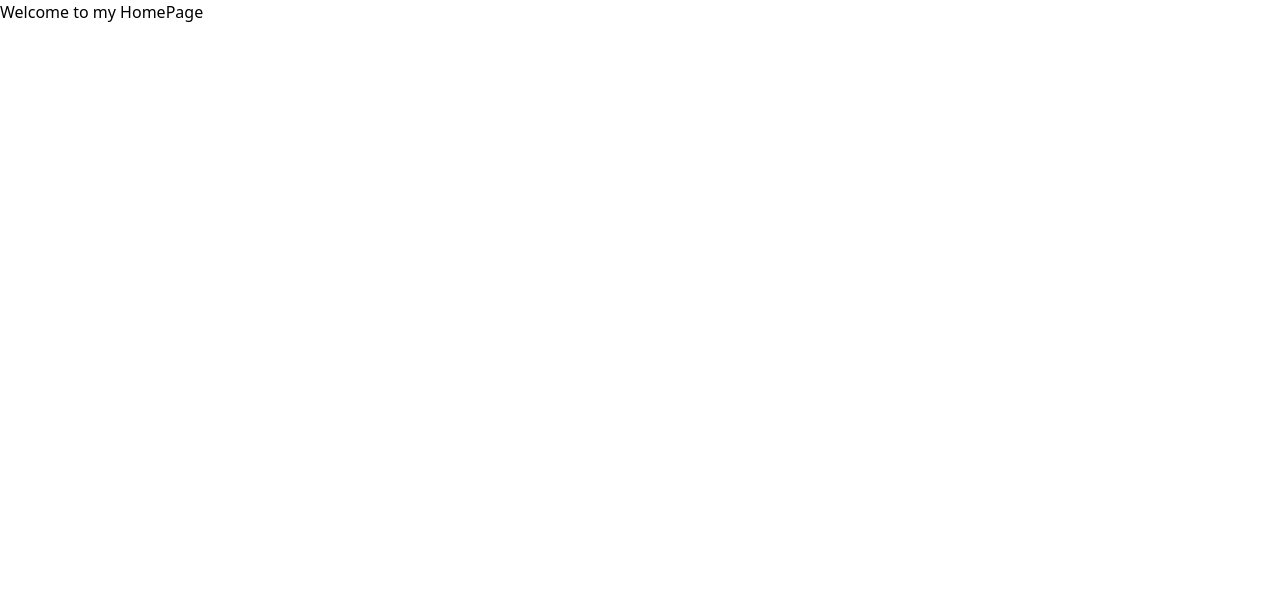
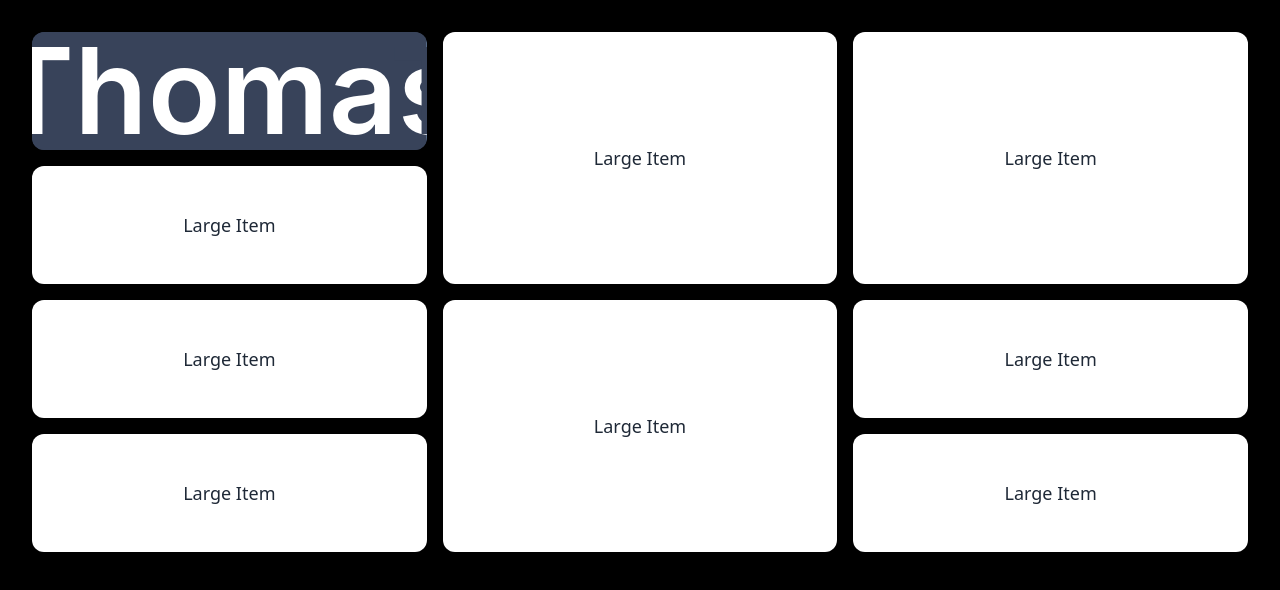
Before and after one commit to thomas944/website, a Next.js app: page /home in a window 1280 px wide. Shown: the top 590 px of the page. Built offline with nearby package versions, Linux system fonts and the light colour scheme.

Commit message:
added name grid and name block

```diff
--- /dev/null
+++ b/app/components/blocks/NameBlock.tsx
@@ -0,0 +1,128 @@
+"use client"
+
+import React, { useState, useEffect } from 'react'
+import { colors } from '@/utils/colors';
+
+interface AnimationState {
+    bg: string;
+    text: string;
+}
+
+const NameBlock = () => {
+
+    const [currentIndex, setCurrentIndex] = useState<number>(0);
+    const [nextIndex, setNextIndex] = useState<number>(1);
+    const [isSliding, setIsSliding] = useState<boolean>(false);
+
+    const states: AnimationState[] = [
+        { bg: colors.darkBlue, text: colors.white },      // Original colors
+        { bg: colors.lightBlue, text: colors.darkBlue }, // Light blue with dark text
+        { bg: colors.white, text: colors.darkBlue }       // White with dark text
+    ];
+
+
+
+    useEffect(() => {
+        let timeoutId: NodeJS.Timeout;
+
+        const runAnimation = (): void => {
+            setIsSliding(true);
+
+            timeoutId = setTimeout(() => {
+                const newCurrentIndex = nextIndex;
+                const newNextIndex = (nextIndex + 1) % states.length;
+
+                setCurrentIndex(newCurrentIndex);
+                setNextIndex(newNextIndex);
+                setIsSliding(false);
+
+                // Determine delay for next animation
+                const isCompletingCycle = newCurrentIndex === 0; // Back to original
+                const nextDelay = isCompletingCycle ? 5000 : 2500; // 5s between cycles, 2.5s between steps
+
+                timeoutId = setTimeout(runAnimation, nextDelay);
+            }, 1200);
+        };
+
+        // Initial delay before starting
+        timeoutId = setTimeout(runAnimation, 10000); // Wait 2 seconds before first animation
+
+        return () => clearTimeout(timeoutId);
+    }, [nextIndex]);
+
+    const containerStyle: React.CSSProperties = {
+        backgroundColor: colors.darkBlue,
+        width: '100%',
+        height: '100%',
+        borderRadius: '0.75rem',
+        display: 'flex',
+        flexDirection: 'row',
+        justifyContent: 'center',
+        alignItems: 'center',
+        position: 'relative',
+        overflow: 'hidden',
+        // Improve rendering for animation
+        willChange: 'contents',
+        isolation: 'isolate', // Creates new stacking context to prevent corner bleeding
+        gridColumn: 'span 1' ,
+    };
+
+    const layerStyle: React.CSSProperties = {
+        position: 'absolute',
+        top: 0,
+        left: 0,
+        right: 0,
+        bottom: 0,
+        display: 'flex',
+        flexDirection: 'row',
+        justifyContent: 'center',
+        alignItems: 'center'
+    };
+
+    const textStyle: React.CSSProperties = {
+        fontFamily: 'Inter, sans-serif',
+        fontSize: '7.5rem',
+        fontWeight: 600
+    };
+
+    const currentLayerStyle: React.CSSProperties = {
+        ...layerStyle,
+        backgroundColor: states[currentIndex].bg,
+        color: states[currentIndex].text,
+        borderRadius: '0.75rem',
+        zIndex: 1
+    };
+
+    const slidingLayerStyle: React.CSSProperties = {
+        ...layerStyle,
+        backgroundColor: states[nextIndex].bg,
+        color: states[nextIndex].text,
+        borderRadius: '0.75rem',
+        transform: isSliding ? 'translateX(0)' : 'translateX(100%)',
+        transition: isSliding ? 'transform 1.2s ease-out' : 'none',
+        zIndex: 2,
+        // Ensure clean edges during animation
+        willChange: 'transform',
+        backfaceVisibility: 'hidden'
+    };
+
+    return (
+        <div style={containerStyle}>
+            {/* Base layer - current state */}
+            <div style={currentLayerStyle}>
+                <span style={{...textStyle, color: states[currentIndex].text}}>
+                    Thomas
+                </span>
+            </div>
+
+            {/* Sliding layer - next state */}
+            <div style={slidingLayerStyle}>
+                <span style={{...textStyle, color: states[nextIndex].text}}>
+                    Thomas
+                </span>
+            </div>
+        </div>
+    )
+}
+
+export default NameBlock
--- a/app/home/page.tsx
+++ b/app/home/page.tsx
@@ -1,12 +1,135 @@
+// "use client";
+
 import React from 'react'
-import { Responsive, WidthProvider } from 'react-grid-layout';
+import { colors } from '@/utils/colors';
+import NameBlock from '../components/blocks/NameBlock';
 
-const ResponsiveGridLayout = WidthProvider(Responsive);
+const CustomGridLayout: React.FC = () => {
+  return (
+    <div style={{ minHeight: '100vh', backgroundColor: colors.black, padding: '2rem', boxSizing: 'border-box'}}>
+        <div style={{height: '100%', width: '100%', display: 'flex', flexDirection: 'row', justifyContent: 'center'}}>
+            <div style={{display: 'grid', gridTemplateColumns: 'repeat(3, 1fr)', gridTemplateRows: 'repeat(4, 1fr)', height: '65vh', width: '1500px', gap: '1rem' }}>
+                <div style={{
+                    }}>
+                    <NameBlock />
+                </div>
+                <div style={{
+                    backgroundColor: 'white',
+                    borderRadius: '0.75rem',
+                    padding: '1.5rem',
+                    display: 'flex',
+                    alignItems: 'center',
+                    justifyContent: 'center',
+                    gridColumn: 'span 1',
+                    gridRow: 'span 2'
+                    }}>
+                    <span style={{ color: '#1f2937', fontSize: '1.125rem', fontWeight: '500' }}>Large Item</span>
+                </div>
 
-const HomePage = () => {
-    return (
-        <div>Welcome to my HomePage</div>
-    )
-}
+                <div style={{
+                    backgroundColor: 'white',
+                    borderRadius: '0.75rem',
+                    padding: '1.5rem',
+                    display: 'flex',
+                    alignItems: 'center',
+                    justifyContent: 'center',
+                    gridColumn: 'span 1',
+                    gridRow: 'span 2'
+                    }}>
+                    <span style={{ color: '#1f2937', fontSize: '1.125rem', fontWeight: '500' }}>Large Item</span>
+                </div>
 
-export default HomePage
+                <div style={{
+                    backgroundColor: 'white',
+                    borderRadius: '0.75rem',
+                    padding: '1.5rem',
+                    display: 'flex',
+                    alignItems: 'center',
+                    justifyContent: 'center',
+                    gridColumn: 'span 1',
+                    gridRow: 'span 1'
+                    }}>
+                    <span style={{ color: '#1f2937', fontSize: '1.125rem', fontWeight: '500' }}>Large Item</span>
+                </div>
+
+                <div style={{
+                    backgroundColor: 'white',
+                    borderRadius: '0.75rem',
+                    padding: '1.5rem',
+                    display: 'flex',
+                    alignItems: 'center',
+                    justifyContent: 'center',
+                    gridColumn: 'span 1',
+                    gridRow: 'span 1'
+                    }}>
+                    <span style={{ color: '#1f2937', fontSize: '1.125rem', fontWeight: '500' }}>Large Item</span>
+                </div>
+
+
+                <div style={{
+                    backgroundColor: 'white',
+                    borderRadius: '0.75rem',
+                    padding: '1.5rem',
+                    display: 'flex',
+                    alignItems: 'center',
+                    justifyContent: 'center',
+                    gridColumn: 'span 1',
+                    gridRow: 'span 2'
+                    }}>
+                    <span style={{ color: '#1f2937', fontSize: '1.125rem', fontWeight: '500' }}>Large Item</span>
+                </div>
+
+                <div style={{
+                    backgroundColor: 'white',
+                    borderRadius: '0.75rem',
+                    padding: '1.5rem',
+                    display: 'flex',
+                    alignItems: 'center',
+                    justifyContent: 'center',
+                    gridColumn: 'span 1',
+                    gridRow: 'span 1'
+                    }}>
+                    <span style={{ color: '#1f2937', fontSize: '1.125rem', fontWeight: '500' }}>Large Item</span>
+                </div>
+
+
+                 <div style={{
+                    backgroundColor: 'white',
+                    borderRadius: '0.75rem',
+                    padding: '1.5rem',
+                    display: 'flex',
+                    alignItems: 'center',
+                    justifyContent: 'center',
+                    gridColumn: 'span 1',
+                    gridRow: 'span 1'
+                    }}>
+                    <span style={{ color: '#1f2937', fontSize: '1.125rem', fontWeight: '500' }}>Large Item</span>
+                </div>
+
+
+                 <div style={{
+                    backgroundColor: 'white',
+                    borderRadius: '0.75rem',
+                    padding: '1.5rem',
+                    display: 'flex',
+                    alignItems: 'center',
+                    justifyContent: 'center',
+                    gridColumn: 'span 1',
+                    gridRow: 'span 1'
+                    }}>
+                    <span style={{ color: '#1f2937', fontSize: '1.125rem', fontWeight: '500' }}>Large Item</span>
+                </div>
+
+
+
+
+
+
+            </div>
+        </div>
+
+
+    </div>
+  );
+};
+export default CustomGridLayout
--- /dev/null
+++ b/utils/colors.ts
@@ -0,0 +1,30 @@
+
+
+export const colors = {
+    primary: '#F7F2F2',
+
+    // gray: '#556565',
+    // white: '#FFFFFF',
+    // black: '#08090A',
+    // burntOrange: '#CC5500',
+
+
+    // neoOrange: '#FF7A05',
+    // neoRed: '#EE5E5F',
+    // neoBlue: '#94D4EE',
+    // neoPink: '#E6BBE7',
+    // neoVeryBlue: '#5294FF',
+    // neoLightBlue: '#DCEBFE',
+    // neoGreen: '#1DB954',
+
+    // baseGreen: '#62DBBE'
+
+    black: '#000000',
+    white: '#FFFFFF',
+
+    darkGray: '#242424',
+    darkBlue: '#38435A',
+    lightBlue: '#95B7DF',
+    baseWhite: '#EBEBEB',
+    lightGray: '#D4D4D4',
+}
```
